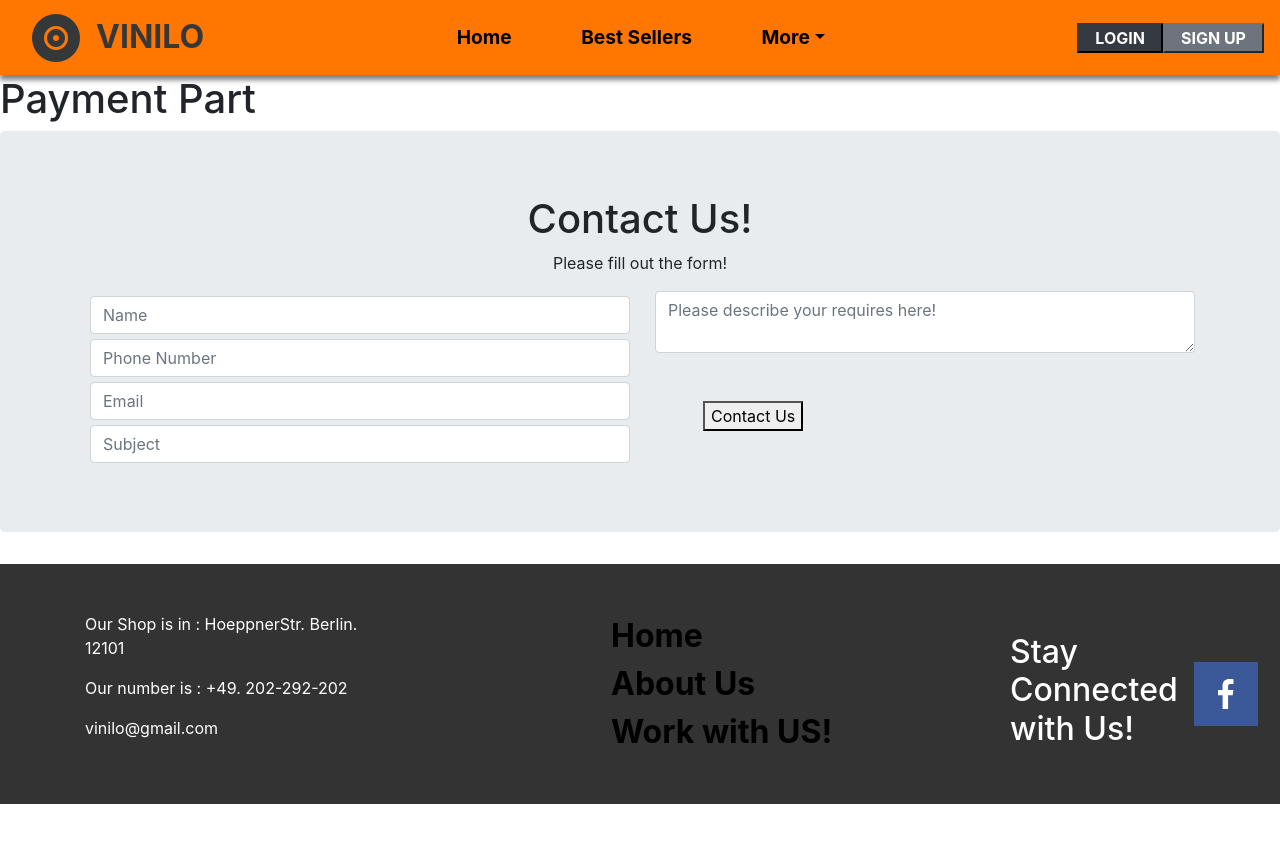
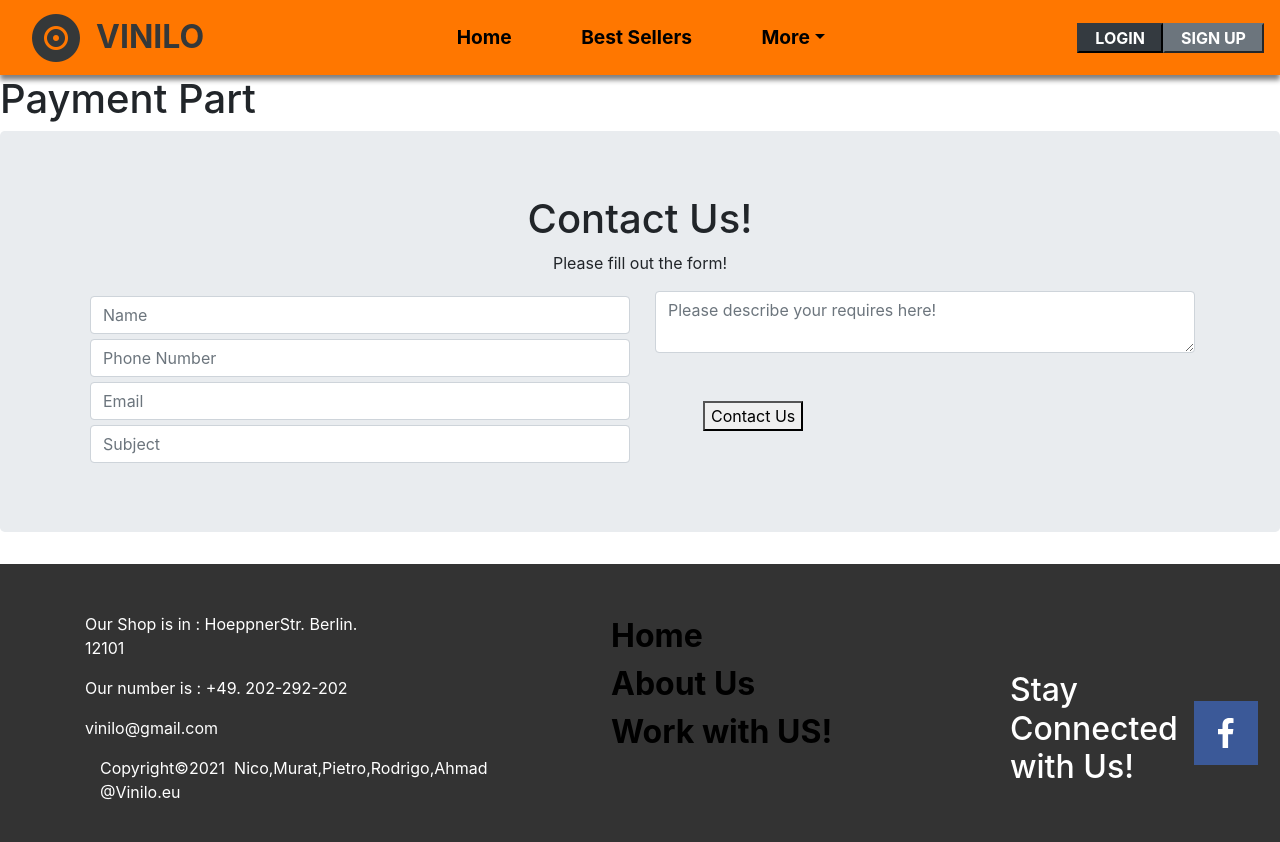
Before and after one commit to neao002/RecordShop-with_react, a React (Create React App) app in the folder myapp/: page /payment in a window 1280 px wide. Shown: the top 842 px of the page. Before the commit the page ends 804 px from the top, so only its background shows below. Built offline with nearby package versions, Linux system fonts and the light colour scheme.

Commit message:
adding copyright

```diff
--- a/myapp/src/Components/Footer/Footer.js
+++ b/myapp/src/Components/Footer/Footer.js
@@ -54,6 +54,11 @@ export const Footer = () => {
                 <LinkedinIcon className="mx-3" />
               </LineShareButton>
             </div>
+            <p ClassName="pt-3 text-center">
+              {" "}
+              Copyright&copy;{new Date().getFullYear()}
+              &nbsp; Nico,Murat,Pietro,Rodrigo,Ahmad @Vinilo.eu
+            </p>
           </div>
         </div>
       </div>
```
